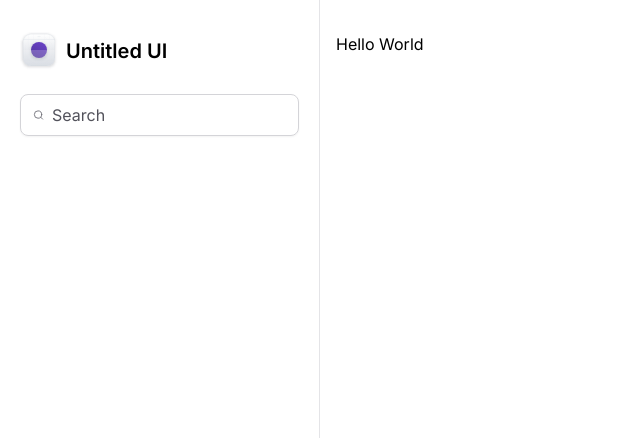
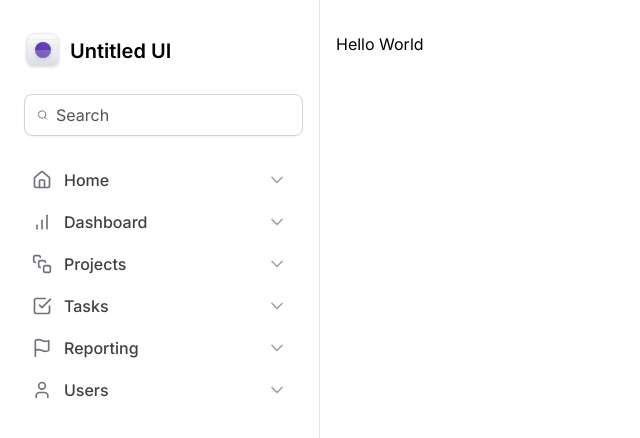
Before and after one commit to arthu0x07/dashboard-tailwind, a Next.js app: page / in a window 1280 px wide. Shown: the top 438 px of the page, without its empty margins (0-640 px from the left). Built offline with nearby package versions, Linux system fonts and the light colour scheme.

Commit message:
feat: Implement sidebar navigation menu using Tailwind CSS grouping feature and create the NavItem component

```diff
--- a/src/app/components/Sidebar/Logo.tsx
+++ b/src/app/components/Sidebar/Logo.tsx
@@ -1,6 +1,6 @@
 export function Logo() {
   return (
-    <strong className="text-zinc flex items-center gap-2 text-xl font-semibold">
+    <strong className=" text-zinc mx-1 flex items-center gap-2 text-xl font-semibold">
       <svg
         width={38}
         height={38}
--- /dev/null
+++ b/src/app/components/Sidebar/MainNavigation/NavItem.tsx
@@ -0,0 +1,22 @@
+import { ChevronDown } from 'lucide-react'
+import { ElementType } from 'react'
+
+export interface NavItemProps {
+  title: string
+  icon: ElementType
+}
+
+export function NavItem({ title, icon: Icon }: NavItemProps) {
+  return (
+    <a
+      href="#"
+      className=" group flex items-center gap-3 rounded px-3 py-2 hover:bg-violet-50"
+    >
+      <Icon className="h-5 w-5 text-zinc-500" />
+      <span className="font-medium text-zinc-700 group-hover:text-violet-500">
+        {title}
+      </span>
+      <ChevronDown className="ml-auto h-5 w-5 text-zinc-400 group-hover:text-violet-300" />
+    </a>
+  )
+}
--- /dev/null
+++ b/src/app/components/Sidebar/MainNavigation/index.tsx
@@ -0,0 +1,22 @@
+import {
+  BarChart,
+  CheckSquare,
+  Flag,
+  Home,
+  SquareStack,
+  User,
+} from 'lucide-react'
+import { NavItem } from './NavItem'
+
+export function MainNavigation() {
+  return (
+    <nav className="space-y-0.5 ">
+      <NavItem title="Home" icon={Home} />
+      <NavItem title="Dashboard" icon={BarChart} />
+      <NavItem title="Projects" icon={SquareStack} />
+      <NavItem title="Tasks" icon={CheckSquare} />
+      <NavItem title="Reporting" icon={Flag} />
+      <NavItem title="Users" icon={User} />
+    </nav>
+  )
+}
--- a/src/app/components/Sidebar/index.tsx
+++ b/src/app/components/Sidebar/index.tsx
@@ -1,12 +1,13 @@
 import { Logo } from './Logo'
 import { Search } from 'lucide-react'
+import { MainNavigation } from './MainNavigation'
 
 export function Sidebar() {
   return (
     <aside className="space-y-6 border-r border-zinc-200 px-5 py-8">
       <Logo />
 
-      <div className="flex w-full items-center gap-2 rounded-lg border border-zinc-300 px-3 py-2 shadow-sm">
+      <div className="mx-1 flex w-full items-center gap-2 rounded-lg border border-zinc-300 px-3 py-2 shadow-sm">
         <Search className="h-5 w-5 text-zinc-500" />
 
         <input
@@ -14,6 +15,8 @@
           className="flex-1 border-none bg-transparent p-0 text-zinc-900 placeholder-zinc-600"
         />
       </div>
+
+      <MainNavigation />
     </aside>
   )
 }
```
